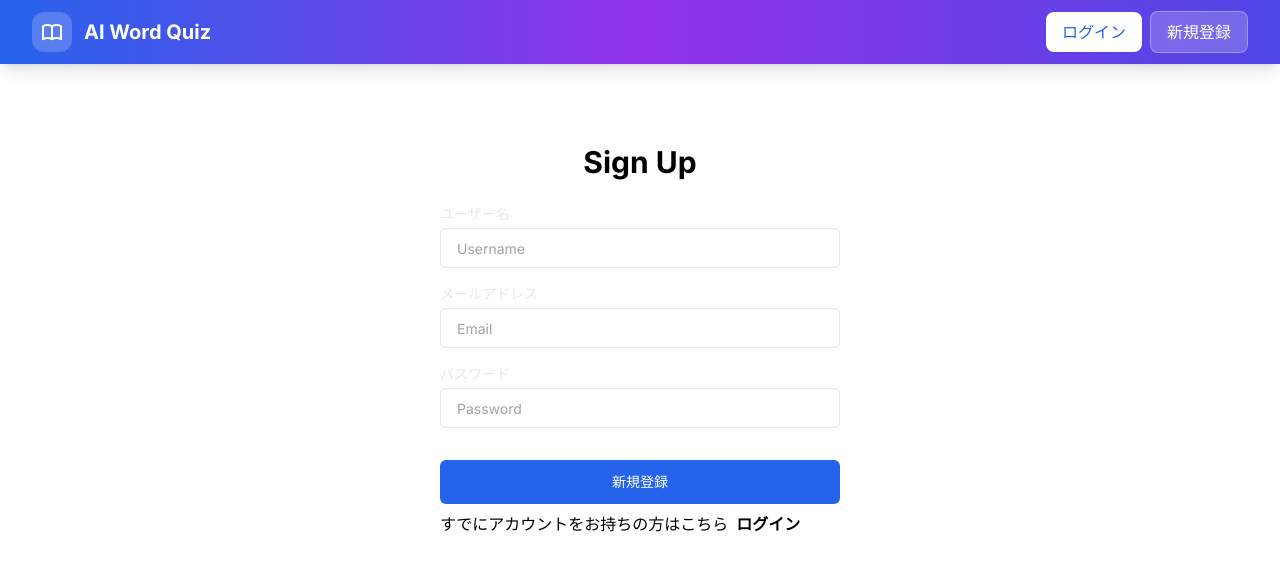
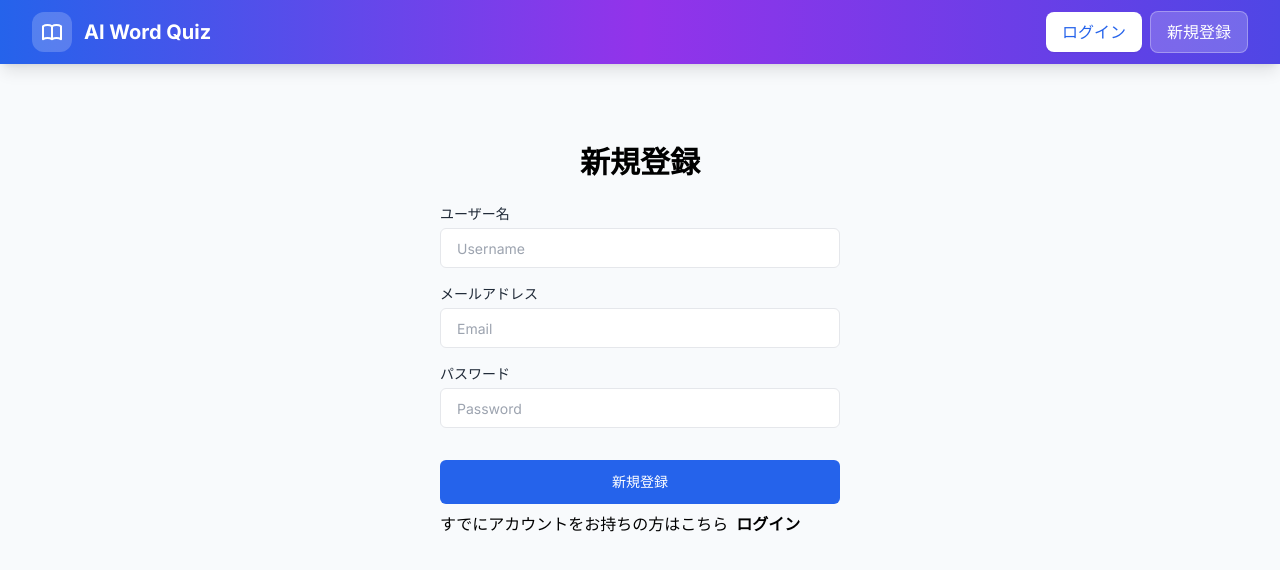
Before and after one commit to yuta-hamasaki/ai-quiz-app, a Next.js app: page /register in a window 1280 px wide. Shown: the top 570 px of the page. Built offline with nearby package versions, Linux system fonts and the light colour scheme; no server answers.

Commit message:
Fixed(UI): Fixed auth form color

```diff
--- a/src/app/(auth)/layout.tsx
+++ b/src/app/(auth)/layout.tsx
@@ -10,5 +10,5 @@ export default async function AuthLayout({
   if(response?.user) {
     redirect('/')
   }
-  return <>{children}</>;
+  return <div className="bg-slate-50 h-screen">{children}</div>;
 }
--- a/src/app/(auth)/login/page.tsx
+++ b/src/app/(auth)/login/page.tsx
@@ -5,7 +5,7 @@ import Link from "next/link";
 export default function LoginPage() {
   return (
     <>
-      <div className="w-full flex mt-20 justify-center">
+      <div className="w-full flex pt-20 justify-center">
         <section className="flex flex-col w-[400px]">
           <h1 className="text-3xl w-full text-center font-bold mb-6">
             ログイン
--- a/src/app/(auth)/register/page.tsx
+++ b/src/app/(auth)/register/page.tsx
@@ -4,9 +4,9 @@ import React from "react";
 
 const SignUp = async () => {
   return (
-    <div className="w-full flex mt-20 justify-center">
+    <div className="w-full flex pt-20 justify-center ">
       <section className="flex flex-col w-[400px]">
-        <h1 className="text-3xl w-full text-center font-bold mb-6">Sign Up</h1>
+        <h1 className="text-3xl w-full text-center font-bold mb-6">新規登録</h1>
         <SignUpForm />
         <div className="mt-2 flex items-center">
           <h1>すでにアカウントをお持ちの方はこちら</h1>
--- a/src/app/(marketing)/landing/page.tsx
+++ b/src/app/(marketing)/landing/page.tsx
@@ -1,5 +1,6 @@
 "use client"
 import React, { useState } from 'react';
+import Link from 'next/link';
 
 export default function LandingPage() {
   const [currentTestimonial, setCurrentTestimonial] = useState(0);
@@ -83,9 +84,11 @@ export default function LandingPage() {
             </p>
 
             <div className="flex flex-col sm:flex-row gap-4 justify-center items-center pt-8">
+              <Link href="/register" className="w-full sm:w-auto">
               <button className="px-8 py-4 bg-gradient-to-r from-blue-500 to-purple-500 text-white font-bold rounded-2xl shadow-2xl hover:shadow-3xl hover:scale-105 transform transition-all duration-300 text-lg">
                 🚀 無料体験を始める
               </button>
+              </Link>
               <button className="px-8 py-4 bg-white/10 backdrop-blur-sm border border-white/30 text-white font-semibold rounded-2xl hover:bg-white/20 transition-all duration-300 text-lg">
                 📹 デモを見る
               </button>
--- a/src/components/ForgotPassword.tsx
+++ b/src/components/ForgotPassword.tsx
@@ -26,7 +26,7 @@ const ForgotPassword = () => {
     <div>
       <form onSubmit={handleSubmit} className="w-full flex flex-col gap-4">
         <div>
-          <label className="block text-sm font-medium text-gray-200">
+          <label className="block text-sm font-medium text-gray-800">
             Email
           </label>
           <input
--- a/src/components/LoginForm.tsx
+++ b/src/components/LoginForm.tsx
@@ -27,7 +27,7 @@ const LoginForm = () => {
     <div>
       <form onSubmit={handleSubmit} className="w-full flex flex-col gap-4">
         <div>
-          <label className="block text-sm font-medium text-gray-200">
+          <label className="block text-sm font-medium text-gray-800">
             メールアドレス
           </label>
           <input
@@ -39,7 +39,7 @@ const LoginForm = () => {
           />
         </div>
         <div>
-          <label className="block text-sm font-medium text-gray-200">
+          <label className="block text-sm font-medium text-gray-800">
             パスワード
           </label>
           <input
--- a/src/components/ResetPassword.tsx
+++ b/src/components/ResetPassword.tsx
@@ -31,7 +31,7 @@ const ResetPassword = () => {
     <div>
       <form onSubmit={handleSubmit} className="w-full flex flex-col gap-4">
         <div>
-          <label className="block text-sm font-medium text-gray-200">
+          <label className="block text-sm font-medium text-gray-800">
             新しいパスワード
           </label>
           <input
--- a/src/components/SignUpForm.tsx
+++ b/src/components/SignUpForm.tsx
@@ -28,7 +28,7 @@ const SignUpForm = () => {
     <div>
       <form onSubmit={handleSubmit} className="w-full flex flex-col gap-4">
         <div>
-          <label className="block text-sm font-medium text-gray-200">
+          <label className="block text-sm font-medium text-gray-800">
             ユーザー名
           </label>
           <input
@@ -36,12 +36,12 @@ const SignUpForm = () => {
             placeholder="Username"
             id="username"
             name="username"
-            className="mt-1 w-full px-4 p-2  h-10 rounded-md border border-gray-200 bg-white text-sm text-gray-700"
+            className="mt-1 w-full px-4 p-2  h-10 rounded-md border border-gray-200 bg-white text-sm text-gray-800"
             required
           />
         </div>
         <div>
-          <label className="block text-sm font-medium text-gray-200">
+          <label className="block text-sm font-medium text-gray-800">
             メールアドレス
           </label>
           <input
@@ -49,12 +49,12 @@ const SignUpForm = () => {
             placeholder="Email"
             id="Email"
             name="email"
-            className="mt-1 w-full px-4 p-2  h-10 rounded-md border border-gray-200 bg-white text-sm text-gray-700"
+            className="mt-1 w-full px-4 p-2  h-10 rounded-md border border-gray-200 bg-white text-sm text-gray-800"
             required
           />
         </div>
         <div>
-          <label className="block text-sm font-medium text-gray-200">
+          <label className="block text-sm font-medium text-gray-800">
             パスワード
           </label>
           <input
@@ -62,7 +62,7 @@ const SignUpForm = () => {
             placeholder="Password"
             name="password"
             id="password"
-            className="mt-1 w-full px-4 p-2  h-10 rounded-md border border-gray-200 bg-white text-sm text-gray-700"
+            className="mt-1 w-full px-4 p-2  h-10 rounded-md border border-gray-200 bg-white text-sm text-gray-800"
             required
           />
         </div>
```
